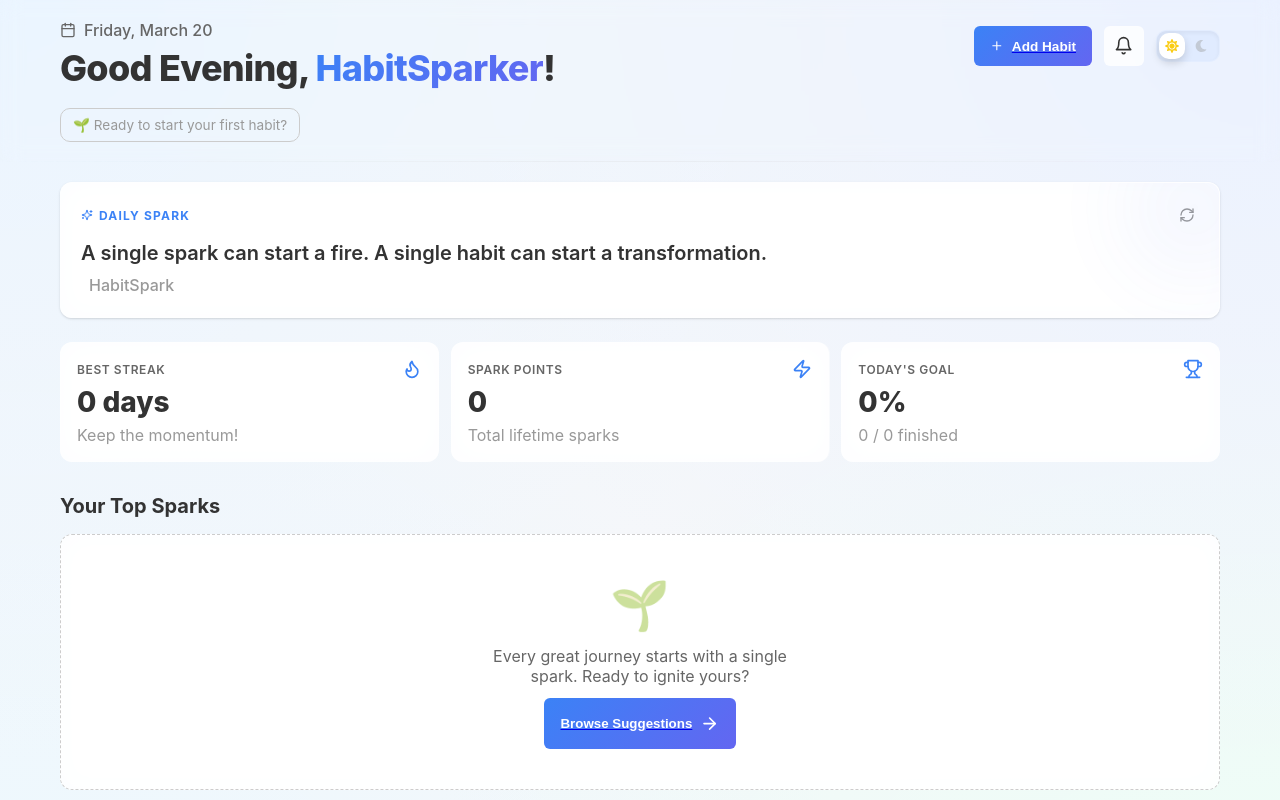
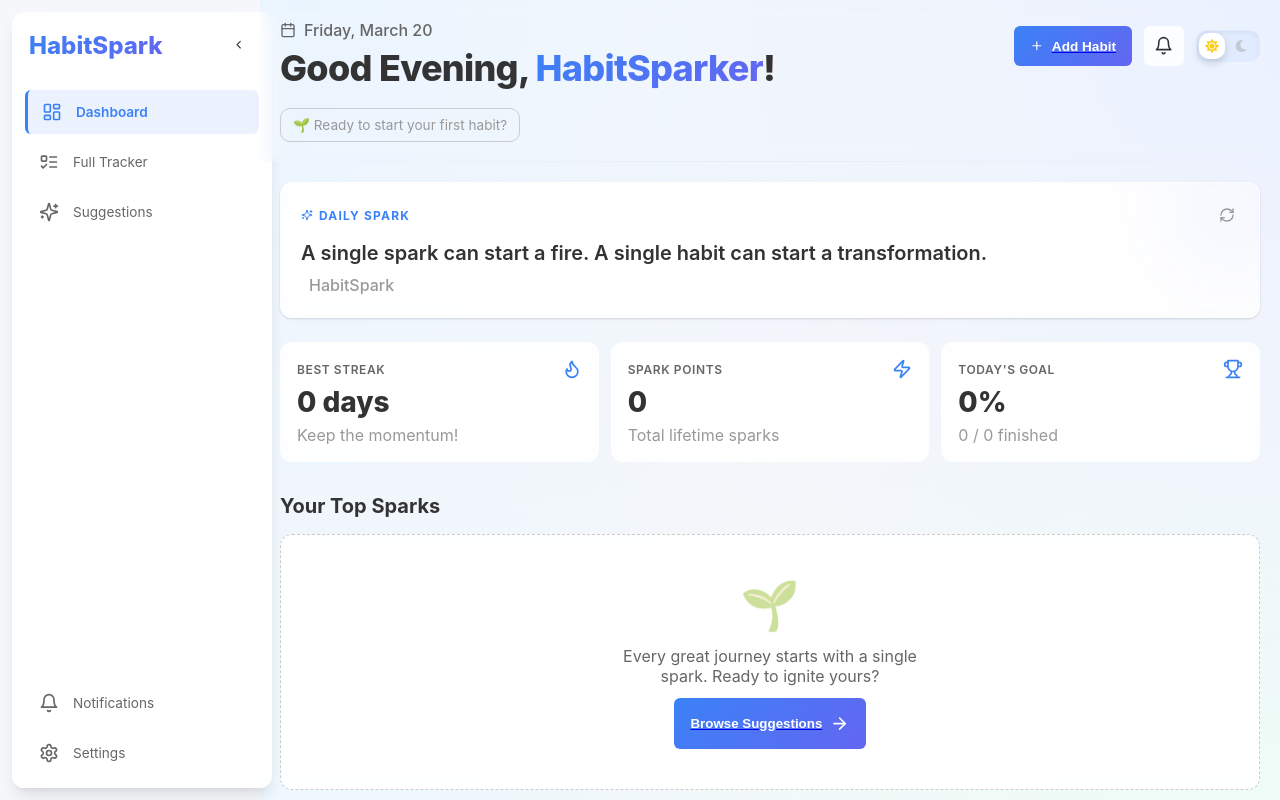
Before and after one commit to Triumphant307/habit-spark-2.0, a Next.js app: page /dashboard in a window 1280 px wide. Shown: the top 800 px of the page. Built offline with nearby package versions, Linux system fonts and the light colour scheme.

Commit message:
feat: implement premium glass sidebar with global state persistence

```diff
--- /dev/null
+++ b/src/Styles/Layout/Sidebar.module.css
@@ -0,0 +1,112 @@
+.Sidebar_Container {
+  position: fixed;
+  left: var(--spacing-md);
+  top: var(--spacing-md);
+  bottom: var(--spacing-md);
+  background: var(--color-surface-card);
+  backdrop-filter: var(--effect-blur-glass);
+  -webkit-backdrop-filter: var(--effect-blur-glass);
+  border: var(--border-glass-light);
+  border-radius: var(--shape-radius-lg);
+  display: flex;
+  flex-direction: column;
+  z-index: var(--z-index-layer-sticky);
+  transition: width 0.3s cubic-bezier(0.4, 0, 0.2, 1);
+  box-shadow: var(--shadow-elevation-lg);
+}
+
+.Sidebar_Header {
+  padding: var(--spacing-lg);
+  display: flex;
+  align-items: center;
+  justify-content: space-between;
+  border-bottom: 1px solid rgba(255, 255, 255, 0.05);
+}
+
+.Logo {
+  font-size: 1.5rem;
+  font-weight: 800;
+  background: var(--gradient-surface-primary);
+  -webkit-background-clip: text;
+  background-clip: text;
+  color: transparent;
+  white-space: nowrap;
+  overflow: hidden;
+}
+
+.Toggle_Button {
+  background: rgba(255, 255, 255, 0.05);
+  border: none;
+  color: var(--color-text-primary);
+  width: 32px;
+  height: 32px;
+  border-radius: var(--shape-radius-sm);
+  display: flex;
+  align-items: center;
+  justify-content: center;
+  cursor: pointer;
+  transition: all 0.2s ease;
+}
+
+.Toggle_Button:hover {
+  background: var(--color-brand-primary);
+  color: white;
+}
+
+.Sidebar_Nav {
+  flex: 1;
+  padding: var(--spacing-md);
+  display: flex;
+  flex-direction: column;
+  gap: var(--spacing-xs);
+}
+
+.Nav_Item {
+  display: flex;
+  align-items: center;
+  gap: var(--spacing-md);
+  padding: var(--spacing-md);
+  border-radius: var(--shape-radius-sm);
+  color: var(--color-text-secondary);
+  text-decoration: none;
+  transition: all 0.2s ease;
+  white-space: nowrap;
+  overflow: hidden;
+}
+
+.Nav_Item:hover {
+  background: rgba(255, 255, 255, 0.05);
+  color: var(--color-text-primary);
+}
+
+.Nav_Item_Active {
+  background: rgba(59, 130, 246, 0.1);
+  color: var(--color-brand-primary);
+  font-weight: 600;
+  border-left: 3px solid var(--color-brand-primary);
+}
+
+.Nav_Icon {
+  font-size: 1.25rem;
+  min-width: 24px;
+  display: flex;
+  justify-content: center;
+}
+
+.Nav_Label {
+  font-size: var(--font-size-sm);
+}
+
+.Sidebar_Footer {
+  padding: var(--spacing-md);
+  border-top: 1px solid rgba(255, 255, 255, 0.05);
+  display: flex;
+  flex-direction: column;
+  gap: var(--spacing-xs);
+}
+
+@media (max-width: 768px) {
+  .Sidebar_Container {
+    display: none; /* We'll implement mobile bottom bar later */
+  }
+}
--- a/src/app/layout.tsx
+++ b/src/app/layout.tsx
@@ -3,6 +3,7 @@ import Footer from "@/components/Layout/Footer";
 import BackToTop from "@/components/Layout/BackToTop";
 import { Providers } from "@/components/Layout/Providers";
 import { ThemeInitializer } from "@/components/Core/ThemeInitializer";
+import LayoutClient from "@/components/Layout/LayoutClient";
 
 import "./globals.css";
 import "aos/dist/aos.css";
@@ -49,7 +50,9 @@ export default function RootLayout({
       <body>
         <Providers>
           <Header />
-          <main>{children}</main>
+          <LayoutClient>
+            {children}
+          </LayoutClient>
           <Footer />
           <BackToTop />
         </Providers>
--- /dev/null
+++ b/src/components/Layout/LayoutClient.tsx
@@ -0,0 +1,39 @@
+"use client";
+
+import React from "react";
+import { useReactor } from "@/Hooks/useReactor";
+import Sidebar from "./Sidebar";
+import { usePathname } from "next/navigation";
+
+interface LayoutClientProps {
+  children: React.ReactNode;
+}
+
+const LayoutClient: React.FC<LayoutClientProps> = ({ children }) => {
+  const isCollapsed = useReactor<boolean>("user.preferences.sidebarCollapsed");
+  const pathname = usePathname();
+
+  // Pages that should NOT have a sidebar or special padding
+  const noSidebarPages = ["/login", "/signup", "/onboarding", "/"];
+  const isAppPage = !noSidebarPages.includes(pathname);
+
+  // Dynamic padding based on sidebar state
+  const paddingLeft = isAppPage ? (isCollapsed ? "80px" : "260px") : "0px";
+
+  return (
+    <div className="App_Layout">
+      <Sidebar />
+      <main
+        style={{
+          paddingLeft: isAppPage ? paddingLeft : "0px",
+          transition: "padding-left 0.3s cubic-bezier(0.4, 0, 0.2, 1)",
+          width: "100%",
+        }}
+      >
+        {children}
+      </main>
+    </div>
+  );
+};
+
+export default LayoutClient;
--- /dev/null
+++ b/src/components/Layout/Sidebar.tsx
@@ -0,0 +1,116 @@
+"use client";
+
+import React from "react";
+import styles from "@/Styles/Layout/Sidebar.module.css";
+import { useReactor } from "@/Hooks/useReactor";
+import { toggleSidebarIntent } from "@/core/intent/userIntents";
+import {
+  LuLayoutDashboard,
+  LuListTodo,
+  LuSparkles,
+  LuSettings,
+  LuBell,
+  LuChevronLeft,
+  LuChevronRight,
+} from "react-icons/lu";
+import Link from "next/link";
+import { usePathname } from "next/navigation";
+import { motion, AnimatePresence } from "framer-motion";
+
+const navItems = [
+  { label: "Dashboard", href: "/dashboard", icon: <LuLayoutDashboard /> },
+  { label: "Full Tracker", href: "/tracker", icon: <LuListTodo /> },
+  { label: "Suggestions", href: "/suggestion", icon: <LuSparkles /> },
+];
+
+const footerItems = [
+  { label: "Notifications", href: "#", icon: <LuBell /> },
+  { label: "Settings", href: "#", icon: <LuSettings /> },
+];
+
+const Sidebar: React.FC = () => {
+  const isCollapsed = useReactor<boolean>("user.preferences.sidebarCollapsed");
+  const pathname = usePathname();
+
+  // Don't show sidebar on auth/onboarding pages
+  const hideOnPages = ["/login", "/signup", "/onboarding", "/"];
+  if (hideOnPages.includes(pathname)) return null;
+
+  return (
+    <aside
+      className={styles.Sidebar_Container}
+      style={{ width: isCollapsed ? "80px" : "260px" }}
+    >
+      <div className={styles.Sidebar_Header}>
+        <AnimatePresence>
+          {!isCollapsed && (
+            <motion.span
+              className={styles.Logo}
+              initial={{ opacity: 0, x: -10 }}
+              animate={{ opacity: 1, x: 0 }}
+              exit={{ opacity: 0, x: -10 }}
+            >
+              HabitSpark
+            </motion.span>
+          )}
+        </AnimatePresence>
+        <button
+          className={styles.Toggle_Button}
+          onClick={() => toggleSidebarIntent()}
+          aria-label={isCollapsed ? "Expand sidebar" : "Collapse sidebar"}
+        >
+          {isCollapsed ? <LuChevronRight /> : <LuChevronLeft />}
+        </button>
+      </div>
+
+      <nav className={styles.Sidebar_Nav}>
+        {navItems.map((item) => {
+          const isActive = pathname === item.href;
+          return (
+            <Link
+              key={item.href}
+              href={item.href}
+              className={`${styles.Nav_Item} ${isActive ? styles.Nav_Item_Active : ""}`}
+              title={isCollapsed ? item.label : ""}
+            >
+              <span className={styles.Nav_Icon}>{item.icon}</span>
+              {!isCollapsed && (
+                <motion.span
+                  className={styles.Nav_Label}
+                  initial={{ opacity: 0 }}
+                  animate={{ opacity: 1 }}
+                >
+                  {item.label}
+                </motion.span>
+              )}
+            </Link>
+          );
+        })}
+      </nav>
+
+      <div className={styles.Sidebar_Footer}>
+        {footerItems.map((item) => (
+          <Link
+            key={item.label}
+            href={item.href}
+            className={styles.Nav_Item}
+            title={isCollapsed ? item.label : ""}
+          >
+            <span className={styles.Nav_Icon}>{item.icon}</span>
+            {!isCollapsed && (
+              <motion.span
+                className={styles.Nav_Label}
+                initial={{ opacity: 0 }}
+                animate={{ opacity: 1 }}
+              >
+                {item.label}
+              </motion.span>
+            )}
+          </Link>
+        ))}
+      </div>
+    </aside>
+  );
+};
+
+export default Sidebar;
--- a/src/core/intent/userIntents.ts
+++ b/src/core/intent/userIntents.ts
@@ -44,3 +44,11 @@ export const completeOnboardingIntent = (data: OnboardingData) => {
 export const updateNicknameIntent = (nickname: string) => {
   appState.set("user.nickname", nickname);
 };
+
+/**
+ * Toggles the sidebar collapse state
+ */
+export const toggleSidebarIntent = () => {
+  const current = appState.get("user.preferences.sidebarCollapsed");
+  appState.set("user.preferences.sidebarCollapsed", !current);
+};
--- a/src/core/state/state.ts
+++ b/src/core/state/state.ts
@@ -6,6 +6,9 @@ const defaultState = {
     nickname: "",
     goals: [],
     completedOnboarding: false,
+    preferences: {
+      sidebarCollapsed: false,
+    },
     motivation: {
       quote: "Every great journey starts with a single spark.",
       author: "General",
```
